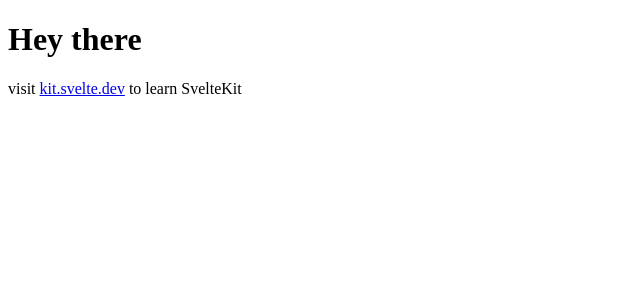
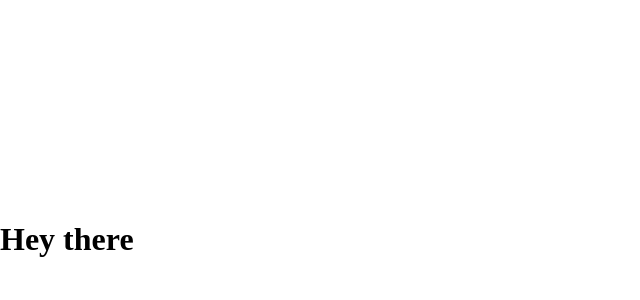
Before and after one commit to nidhish-nayak/nidhish, a SvelteKit app: page / in a window 1280 px wide. Shown: the top 300 px of the page, without its empty margins (0-640 px from the left). Built offline with nearby package versions, Linux system fonts and the light colour scheme.

Commit message:
Added loading screen using GSAP

```diff
--- a/src/app.html
+++ b/src/app.html
@@ -9,4 +9,11 @@
 	<body data-sveltekit-preload-data="hover">
 		<div style="display: contents">%sveltekit.body%</div>
 	</body>
+	<style>
+		body {
+			margin: 0;
+			padding: 0;
+			box-sizing: border-box;
+		}
+	</style>
 </html>
--- /dev/null
+++ b/src/lib/components/hero.svelte
@@ -0,0 +1,6 @@
+<script>
+</script>
+
+<main>
+	<h1 class="heading">Hey there</h1>
+</main>
--- a/src/routes/+layout.svelte
+++ b/src/routes/+layout.svelte
@@ -10,11 +10,16 @@
 	<main>
 		<slot />
 	</main>
-
-	<footer>
-		<p>visit <a href="https://kit.svelte.dev">kit.svelte.dev</a> to learn SvelteKit</p>
-	</footer>
 </div>
 
 <style>
+	.app {
+		display: flex;
+		flex-direction: column;
+		min-height: 100vh;
+	}
+
+	main {
+		flex: 1;
+	}
 </style>
--- a/src/routes/+page.svelte
+++ b/src/routes/+page.svelte
@@ -1,10 +1,46 @@
 <script>
+	import Hero from '$lib/components/hero.svelte';
 	import gsap from 'gsap';
 	import { onMount } from 'svelte';
 
 	onMount(() => {
-		gsap.from('.box', { x: -300, duration: 0.5 });
+		gsap.from('.loader', {
+			width: 0,
+			onComplete: function () {
+				gsap.to('.loader', { display: 'none' });
+				gsap.to('.loading-container', { display: 'none' });
+				startBox2Animation();
+			}
+		});
+
+		gsap.to('.loader', { width: '100%' });
+		function startBox2Animation() {
+			gsap.to('.hero-page', { y: 200, display: 'block', ease: 'elastic', delay: 1 });
+		}
 	});
 </script>
 
-<h1 class="box">Hey there</h1>
+<div class="loading-container">
+	<div class="loader" />
+</div>
+<div class="hero-page">
+	<Hero />
+</div>
+
+<style>
+	.loading-container {
+		width: 75%;
+		margin: 0 auto;
+		margin-top: 40vh;
+	}
+
+	.loader {
+		width: 0px;
+		height: 10px;
+		background-color: red;
+	}
+
+	.hero-page {
+		display: none;
+	}
+</style>
```
Also changed, not shown: package.json (+13 -13 lines), 1 other file (tests, documents, lock files or other folders).
